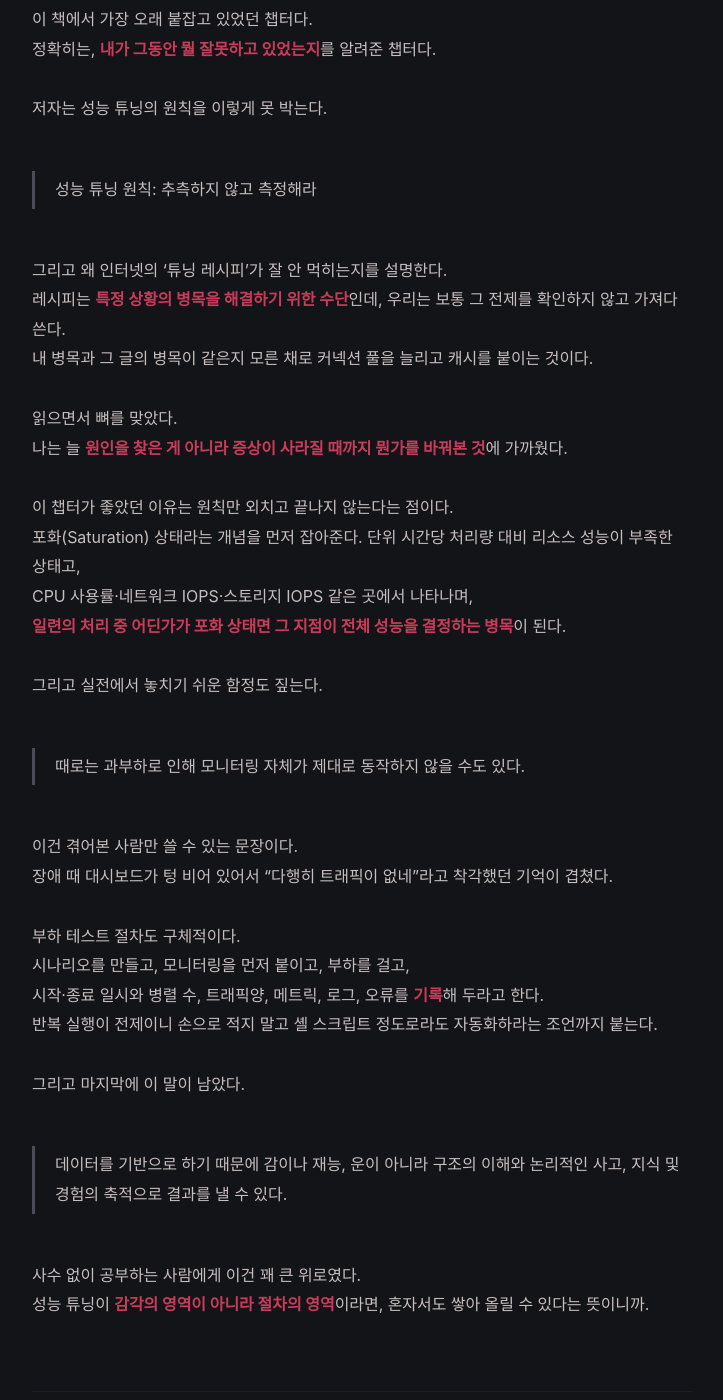
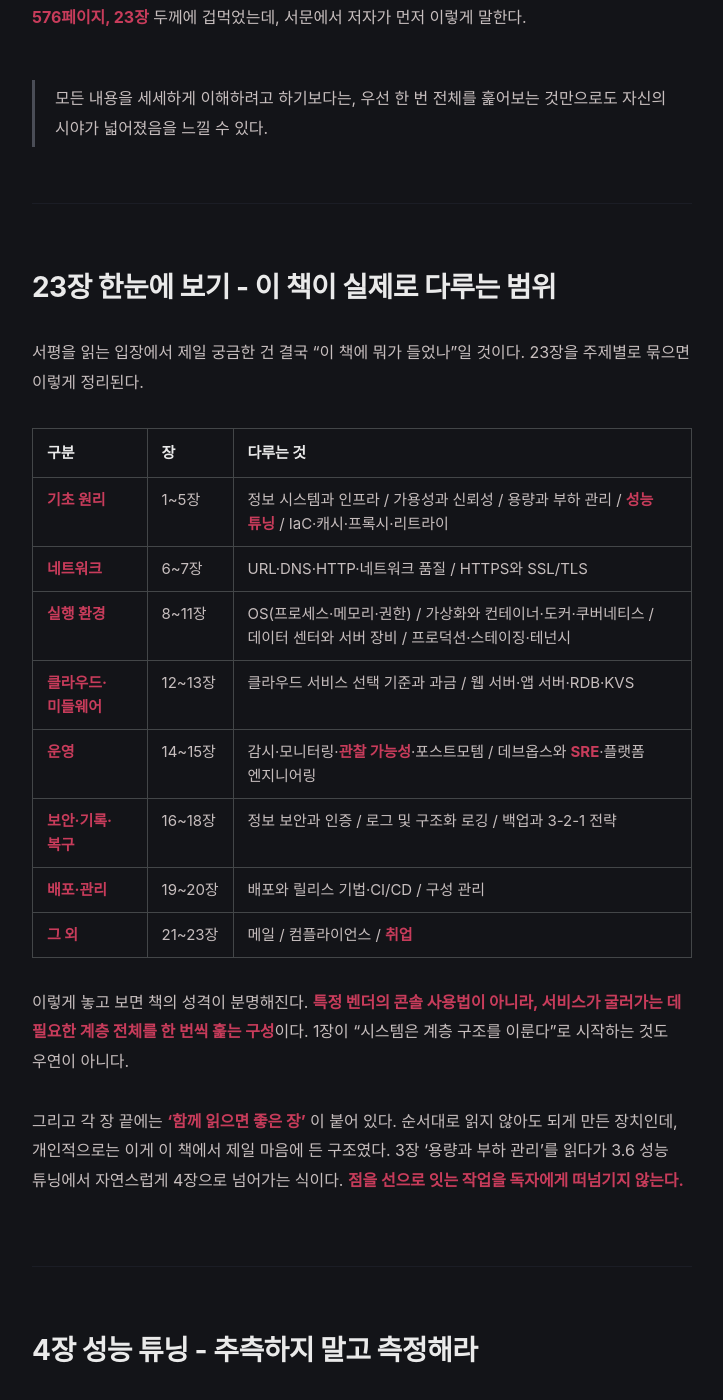
Before and after one commit to LeeJams/LeeJams.github.io, a Jekyll site: the page built from _posts/book/2026-07-27-infra.md, in a window 1280 px wide and 1400 px high, scrolled down 1510 px. Shown: the whole window, without its empty margins (278-1001 px from the left). Built offline with Jekyll 4.4.1, drawn with Linux system fonts in a browser that asks for light colours; some web fonts are replaced; comment, search, counter and statistics services are not loaded; some of the changed text lies outside the part shown.

Commit message:
글 수정

```diff
--- a/_posts/book/2026-07-27-infra.md
+++ b/_posts/book/2026-07-27-infra.md
@@ -18,80 +18,111 @@ tags:
 category: ["BOOK"]
 ---
 
-**"한빛미디어 서평단 \<나는리뷰어다\> 활동을 위해서 책을 협찬 받아 작성된 서평입니다."**
+> "한빛미디어 서평단 \<나는리뷰어다\> 활동을 위해서 책을 협찬 받아 작성된 서평입니다."
+
+## 목차
+
+1. [왜 이 책을 집어 들었나 - 파편으로 모은 지식은 늘 점이었다](#왜-이-책을-집어-들었나---파편으로-모은-지식은-늘-점이었다)
+2. [23장 한눈에 보기 - 이 책이 실제로 다루는 범위](#23장-한눈에-보기---이-책이-실제로-다루는-범위)
+3. [4장 성능 튜닝 - 추측하지 말고 측정해라](#4장-성능-튜닝---추측하지-말고-측정해라)
+4. [사전이라는 제목에 대하여 - 원제는 대전이었다](#사전이라는-제목에-대하여---원제는-대전이었다)
+5. [이런 분께 추천합니다](#이런-분께-추천합니다)
+6. [이런 분께는 권하지 않습니다](#이런-분께는-권하지-않습니다)
+7. [정리 - 남은 건 지식이 아니라 어휘였다](#정리---남은-건-지식이-아니라-어휘였다)
 
 ---
 
-## 들어가며
+## 왜 이 책을 집어 들었나 - 파편으로 모은 지식은 늘 점이었다
 
-기능 개발은 어떻게든 한다.<br/>
-API를 만들고 쿼리를 짜고 테스트를 붙이는 일은, 막히더라도 결국 길이 보인다.
+기능 개발은 어떻게든 한다. API를 만들고 쿼리를 짜고 테스트를 붙이는 일은, 막히더라도 결국 길이 보인다.
 
 문제는 **그 바깥**이었다.
 
-응답이 느려졌다는 얘기가 나오면 어디를 봐야 할지 감이 안 왔다.<br/>
-로그를 켜보고, 인덱스를 의심하고, 인스턴스를 한 단계 올려보고.<br/>
-그러다 어쩌다 나아지면 "아마 이게 문제였겠지" 하고 넘어갔다.<br/>
-왜 나아졌는지는 끝까지 모른 채로.
+응답이 느려졌다는 얘기가 나오면 어디를 봐야 할지 감이 안 왔다. 로그를 켜보고, 인덱스를 의심하고, 인스턴스를 한 단계 올려보고. 그러다 어쩌다 나아지면 "아마 이게 문제였겠지" 하고 넘어갔다. 왜 나아졌는지는 끝까지 모른 채로.
 
-혼자 공부하는 입장에서 이런 게 제일 답답하다.<br/>
-물어볼 사수가 있으면 "그건 원래 그래" 한마디로 끝날 일을, 며칠씩 검색하며 파편으로 주워 모은다.<br/>
-그렇게 모은 지식은 언제나 **점**이었다. 선으로 이어지지 않았다.
+인프라 지식은 대체로 이런 식으로 쌓인다. 문제가 터질 때마다 그때 필요한 조각만 검색해서 급하게 주워 담는다. 그렇게 모은 지식은 언제나 **점**이었다. 선으로 이어지지 않았다.
 
-한빛미디어의 **누구나 이해하는 클라우드 인프라 지식 사전**은 그 점들을 이어보려고 집어 든 책이다.<br/>
-**576페이지, 23장** 두께에 겁먹었는데, 서문에서 저자가 먼저 이렇게 말한다.
+한빛미디어의 **누구나 이해하는 클라우드 인프라 지식 사전**은 그 점들을 이어보려고 집어 든 책이다. **576페이지, 23장** 두께에 겁먹었는데, 서문에서 저자가 먼저 이렇게 말한다.
 
 > 모든 내용을 세세하게 이해하려고 하기보다는, 우선 한 번 전체를 훑어보는 것만으로도 자신의 시야가 넓어졌음을 느낄 수 있다.
 
 ---
 
-## 4장 성능 튜닝 - "추측하지 말고 측정해라"
+## 23장 한눈에 보기 - 이 책이 실제로 다루는 범위
 
-이 책에서 가장 오래 붙잡고 있었던 챕터다.<br/>
-정확히는, **내가 그동안 뭘 잘못하고 있었는지**를 알려준 챕터다.
+서평을 읽는 입장에서 제일 궁금한 건 결국 "이 책에 뭐가 들었나"일 것이다. 23장을 주제별로 묶으면 이렇게 정리된다.
+
+| 구분                  | 장      | 다루는 것                                                                                                         |
+| --------------------- | ------- | ----------------------------------------------------------------------------------------------------------------- |
+| **기초 원리**         | 1~5장   | 정보 시스템과 인프라 / 가용성과 신뢰성 / 용량과 부하 관리 / **성능 튜닝** / IaC·캐시·프록시·리트라이              |
+| **네트워크**          | 6~7장   | URL·DNS·HTTP·네트워크 품질 / HTTPS와 SSL/TLS                                                                      |
+| **실행 환경**         | 8~11장  | OS(프로세스·메모리·권한) / 가상화와 컨테이너·도커·쿠버네티스 / 데이터 센터와 서버 장비 / 프로덕션·스테이징·테넌시 |
+| **클라우드·미들웨어** | 12~13장 | 클라우드 서비스 선택 기준과 과금 / 웹 서버·앱 서버·RDB·KVS                                                        |
+| **운영**              | 14~15장 | 감시·모니터링·**관찰 가능성**·포스트모템 / 데브옵스와 **SRE**·플랫폼 엔지니어링                                   |
+| **보안·기록·복구**    | 16~18장 | 정보 보안과 인증 / 로그 및 구조화 로깅 / 백업과 3-2-1 전략                                                        |
+| **배포·관리**         | 19~20장 | 배포와 릴리스 기법·CI/CD / 구성 관리                                                                              |
+| **그 외**             | 21~23장 | 메일 / 컴플라이언스 / **취업**                                                                                    |
+
+이렇게 놓고 보면 책의 성격이 분명해진다. **특정 벤더의 콘솔 사용법이 아니라, 서비스가 굴러가는 데 필요한 계층 전체를 한 번씩 훑는 구성**이다. 1장이 "시스템은 계층 구조를 이룬다"로 시작하는 것도 우연이 아니다.
+
+그리고 각 장 끝에는 **'함께 읽으면 좋은 장'** 이 붙어 있다. 순서대로 읽지 않아도 되게 만든 장치인데, 개인적으로는 이게 이 책에서 제일 마음에 든 구조였다. 3장 '용량과 부하 관리'를 읽다가 3.6 성능 튜닝에서 자연스럽게 4장으로 넘어가는 식이다. **점을 선으로 잇는 작업을 독자에게 떠넘기지 않는다.**
+
+---
+
+## 4장 성능 튜닝 - 추측하지 말고 측정해라
+
+이 책에서 가장 오래 붙잡고 있었던 챕터다. 정확히는, **내가 그동안 뭘 잘못하고 있었는지**를 알려준 챕터다.
+
+4장은 이렇게 구성되어 있다.
+
+- 4.1 성능 튜닝의 기본 흐름
+- 4.2 부하 테스트
+- 4.3 성능 개선 기술
+- 4.4 용량 부족에 대처하는 기술
 
 저자는 성능 튜닝의 원칙을 이렇게 못 박는다.
 
 > 성능 튜닝 원칙: 추측하지 않고 측정해라
 
-그리고 왜 인터넷의 '튜닝 레시피'가 잘 안 먹히는지를 설명한다.<br/>
-레시피는 **특정 상황의 병목을 해결하기 위한 수단**인데, 우리는 보통 그 전제를 확인하지 않고 가져다 쓴다.<br/>
-내 병목과 그 글의 병목이 같은지 모른 채로 커넥션 풀을 늘리고 캐시를 붙이는 것이다.
+그리고 왜 인터넷의 '튜닝 레시피'가 잘 안 먹히는지를 설명한다. 레시피는 **특정 상황의 병목을 해결하기 위한 수단**인데, 우리는 보통 그 전제를 확인하지 않고 가져다 쓴다. 내 병목과 그 글의 병목이 같은지 모른 채로 커넥션 풀을 늘리고 캐시를 붙이는 것이다.
 
-읽으면서 뼈를 맞았다.<br/>
-나는 늘 **원인을 찾은 게 아니라 증상이 사라질 때까지 뭔가를 바꿔본 것**에 가까웠다.
+읽으면서 뼈를 맞았다. 나는 늘 **원인을 찾은 게 아니라 증상이 사라질 때까지 뭔가를 바꿔본 것**에 가까웠다.
 
-이 챕터가 좋았던 이유는 원칙만 외치고 끝나지 않는다는 점이다.<br/>
-포화(Saturation) 상태라는 개념을 먼저 잡아준다. 단위 시간당 처리량 대비 리소스 성능이 부족한 상태고,<br/>
-CPU 사용률·네트워크 IOPS·스토리지 IOPS 같은 곳에서 나타나며,<br/>
-**일련의 처리 중 어딘가가 포화 상태면 그 지점이 전체 성능을 결정하는 병목**이 된다.
+### 포화 상태라는 어휘를 얻었다
+
+이 챕터가 좋았던 이유는 원칙만 외치고 끝나지 않는다는 점이다. 포화(Saturation) 상태라는 개념을 먼저 잡아준다. 단위 시간당 처리량 대비 리소스 성능이 부족한 상태고, CPU 사용률·네트워크 IOPS·스토리지 IOPS 같은 곳에서 나타나며, **일련의 처리 중 어딘가가 포화 상태면 그 지점이 전체 성능을 결정하는 병목**이 된다.
 
 그리고 실전에서 놓치기 쉬운 함정도 짚는다.
 
 > 때로는 과부하로 인해 모니터링 자체가 제대로 동작하지 않을 수도 있다.
 
-이건 겪어본 사람만 쓸 수 있는 문장이다.<br/>
-장애 때 대시보드가 텅 비어 있어서 "다행히 트래픽이 없네"라고 착각했던 기억이 겹쳤다.
+이건 겪어본 사람만 쓸 수 있는 문장이다. 장애 때 대시보드가 텅 비어 있어서 "다행히 트래픽이 없네"라고 착각했던 기억이 겹쳤다.
 
-부하 테스트 절차도 구체적이다.<br/>
-시나리오를 만들고, 모니터링을 먼저 붙이고, 부하를 걸고,<br/>
-시작·종료 일시와 병렬 수, 트래픽양, 메트릭, 로그, 오류를 **기록**해 두라고 한다.<br/>
-반복 실행이 전제이니 손으로 적지 말고 셸 스크립트 정도로라도 자동화하라는 조언까지 붙는다.
+### 부하 테스트는 절차다
+
+부하 테스트 절차도 구체적이다. 시나리오를 만들고, 모니터링을 먼저 붙이고, 부하를 걸고, 시작·종료 일시와 병렬 수, 트래픽양, 메트릭, 로그, 오류를 **기록**해 두라고 한다. 반복 실행이 전제이니 손으로 적지 말고 셸 스크립트 정도로라도 자동화하라는 조언까지 붙는다.
 
 그리고 마지막에 이 말이 남았다.
 
 > 데이터를 기반으로 하기 때문에 감이나 재능, 운이 아니라 구조의 이해와 논리적인 사고, 지식 및 경험의 축적으로 결과를 낼 수 있다.
 
-사수 없이 공부하는 사람에게 이건 꽤 큰 위로였다.<br/>
-성능 튜닝이 **감각의 영역이 아니라 절차의 영역**이라면, 혼자서도 쌓아 올릴 수 있다는 뜻이니까.
+4장을 관통하는 문장이라고 생각한다. 성능 튜닝이 **감각의 영역이 아니라 절차의 영역**이라면, 타고난 감각이 아니라 반복과 기록으로 쌓아 올릴 수 있다는 뜻이니까.
 
 ---
 
-## '사전'이라는 제목에 대하여
+## 사전이라는 제목에 대하여 - 원제는 대전이었다
 
-한 가지 참고할 점은, **이 책이 실습서가 아니라는 것**이다.<br/>
-Docker 명령어나 Kubernetes 매니페스트를 따라 치면서 배우는 책을 기대한다면 결이 다르다.<br/>
-개념과 판단 기준을 다루는 책이라, 손을 움직이는 학습은 별도로 병행하는 편이 좋다.
+이 책의 원제는 『バックエンドエンジニアのためのインフラ・クラウド大全』, 직역하면 **'백엔드 엔지니어를 위한 인프라·클라우드 대전(大全)'** 이다. 한국어판 제목의 '사전'보다 원제의 '대전'이 책의 성격에 더 가깝다고 느꼈다.
+
+사전은 모르는 단어를 찾는 도구지만, 이 책은 **한 번은 통독해야 그다음부터 찾아 쓸 수 있는 종류의 책**이기 때문이다. 저자가 서문에서 "우선 한 번 전체를 훑어보라"고 한 것도 같은 맥락일 것이다.
+
+한 가지 더 참고할 점은, **이 책이 실습서가 아니라는 것**이다. Docker 명령어나 Kubernetes 매니페스트를 따라 치면서 배우는 책을 기대한다면 결이 다르다. 개념과 판단 기준을 다루는 책이라, 손을 움직이는 학습은 별도로 병행하는 편이 좋다.
+
+**추천하는 읽기 순서**는 이렇다.
+
+1. 1장(계층 구조)을 먼저 읽어 전체 지도를 잡는다.
+2. 지금 내 발등에 떨어진 장으로 바로 점프한다. (느리다 → 3~4장, 장애 → 14장, 배포 → 19장)
+3. 각 장 끝의 '함께 읽으면 좋은 장'을 따라간다.
 
 ---
 
@@ -99,38 +130,51 @@ Docker 명령어나 Kubernetes 매니페스트를 따라 치면서 배우는 책
 
 읽으면서 두 부류가 계속 떠올랐다.
 
-**첫째, 기능은 만드는데 그 바깥이 막막한 백엔드 주니어.**<br/>
-API도 짜고 쿼리도 짜지만, "응답이 느려요"라는 말 한마디에 어디를 봐야 할지 모르겠는 1~3년 차.<br/>
-특히 **물어볼 사수가 없어서 검색으로 지식을 파편으로 모아온 경우**라면, 이 책이 그 파편에 목차를 달아준다.<br/>
+### 첫째, 기능은 만드는데 그 바깥이 막막한 백엔드 주니어
+
+API도 짜고 쿼리도 짜지만, "응답이 느려요"라는 말 한마디에 어디를 봐야 할지 모르겠는 1~3년 차. 특히 **필요할 때마다 검색으로 지식을 파편처럼 모아온 경우**라면, 이 책이 그 파편에 목차를 달아준다.
+
 4장 하나만 제대로 읽어도 "일단 스펙을 올려보자"에서 벗어날 수 있다.
 
-**둘째, 이직 면접을 준비하는 주니어~미들 개발자.**<br/>
-23장 '취업'이 이 책에서 가장 예상 밖의 챕터였다.<br/>
-저자는 이렇게 준비하라고 한다.
+### 둘째, 이직 면접을 준비하는 주니어~미들 개발자
+
+23장 '취업'이 이 책에서 가장 예상 밖의 챕터였다. 저자는 이렇게 준비하라고 한다.
 
 > 자신이 속한 시스템의 계층 구조를 떠올리며, 지금 알고 있는 범위의 한 계층 위와 아래까지 이해하려고 노력해 보면 좋다.
 
-구체적으로는 지금 쓰는 기술의 **정식 명칭, 버전, 아키텍처상의 역할, 왜 그 아키텍처를 택했는지, 왜 그 제품을 골랐는지, 왜 아직 그대로 쓰는지**를 설명할 수 있어야 한다고 한다.<br/>
-"후배에게 설명한다는 마음으로 정리하라"는 조언이 붙는데, 이게 사실 면접 답변을 만드는 방법 그 자체다.
+구체적으로는 지금 쓰는 기술의 **정식 명칭, 버전, 아키텍처상의 역할, 왜 그 아키텍처를 택했는지, 왜 그 제품을 골랐는지, 왜 아직 그대로 쓰는지**를 설명할 수 있어야 한다고 한다. "후배에게 설명한다는 마음으로 정리하라"는 조언이 붙는데, 이게 사실 면접 답변을 만드는 방법 그 자체다.
 
-대체재를 찾아보라는 조언도 좋았다.<br/>
-PostgreSQL을 쓰고 있다면 MySQL과 뭐가 다른지, Redis와는 어떻게 다른지, NewSQL인 TiDB와는 무엇이 다른지로 시야를 넓혀 가라고 한다.<br/>
-기술 선택 이유를 묻는 면접 질문에 매번 얼버무렸다면, 이 방식이 답을 만들어 준다.
+대체재를 찾아보라는 조언도 좋았다. PostgreSQL을 쓰고 있다면 MySQL과 뭐가 다른지, Redis와는 어떻게 다른지, NewSQL인 TiDB와는 무엇이 다른지로 시야를 넓혀 가라고 한다. 기술 선택 이유를 묻는 면접 질문에 매번 얼버무렸다면, 이 방식이 답을 만들어 준다.
 
 ---
 
-## 정리
+## 이런 분께는 권하지 않습니다
+
+솔직하게 적어두는 편이 도움이 될 것 같다.
+
+- **손을 움직이며 배우고 싶은 분** — 실습 예제가 목적이라면 다른 책이 맞다. 이 책은 개념과 판단 기준을 다룬다.
+- **특정 클라우드의 자격증을 준비하는 분** — AWS/GCP 서비스명을 외우는 책이 아니다. 벤더 중립적인 원리를 다룬다.
+- **이미 인프라를 업으로 하는 분** — 넓게 훑는 구성이라 각 주제의 깊이는 얕은 편이다. 다만 신입 온보딩 교재로는 좋아 보인다.
+
+---
+
+## 정리 - 남은 건 지식이 아니라 어휘였다
 
 **누구나 이해하는 클라우드 인프라 지식 사전**을 한 문장으로 정리하면 이렇다.
 
 > **"성능도 가용성도 감이 아니라 측정과 기준의 문제다."**
 
-576페이지를 훑고 나서 남은 건 개별 지식이 아니라 **어휘**였다.<br/>
-막연하게 "느리다"고 부르던 걸 포화와 병목으로, "안 죽어야 한다"를 가동률과 SLO로,<br/>
-"장애 보고서"를 포스트모템으로 바꿔 부를 수 있게 됐다.
+576페이지를 훑고 나서 남은 건 개별 지식이 아니라 **어휘**였다.
 
-이름을 붙일 수 있으면 검색할 수 있고, 검색할 수 있으면 혼자서도 배울 수 있다.
+| 전에 부르던 말   | 지금 부를 수 있는 말          |
+| ---------------- | ----------------------------- |
+| "느리다"         | 포화(Saturation), 병목        |
+| "안 죽어야 한다" | 가동률, SLO                   |
+| "장애 보고서"    | 포스트모템                    |
+| "서버 늘리자"    | 스케일 아웃 / 스케일 업, 분할 |
+
+이름을 붙일 수 있으면 검색할 수 있고, 검색할 수 있으면 그다음으로 넘어갈 수 있다.
 
 다음에 응답이 느려졌다는 얘기가 나오면, 인스턴스 스펙을 올리기 전에 **어디가 포화 상태인지부터 측정해 볼 생각이다.**
 
-피드백은 언제나 환영합니다.
+피드백은 언제나 환영입니다.
```
